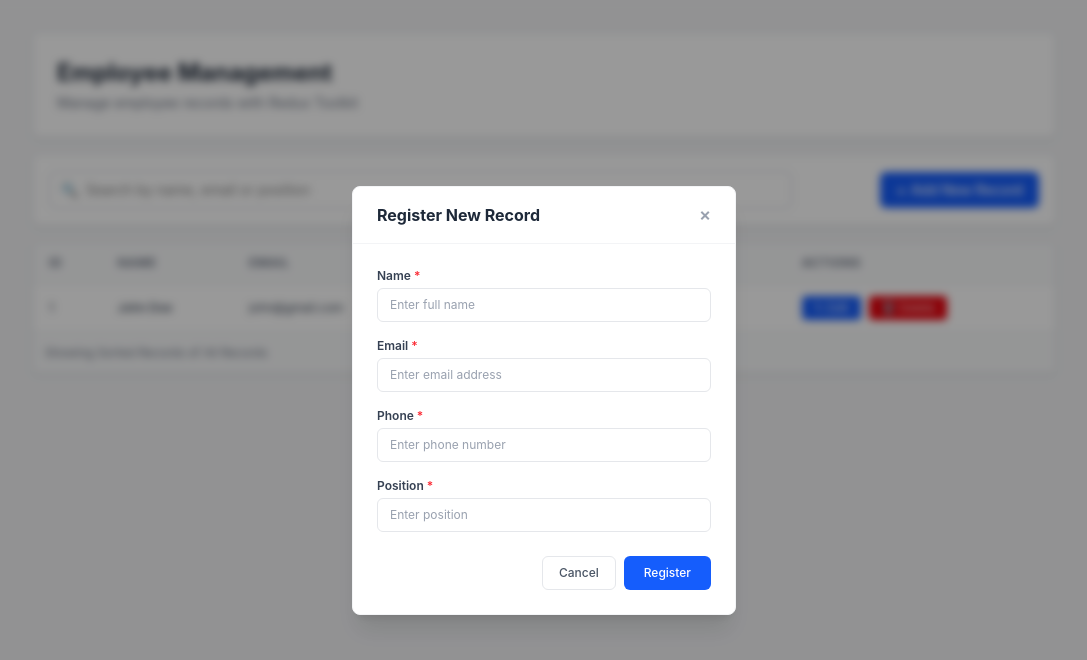
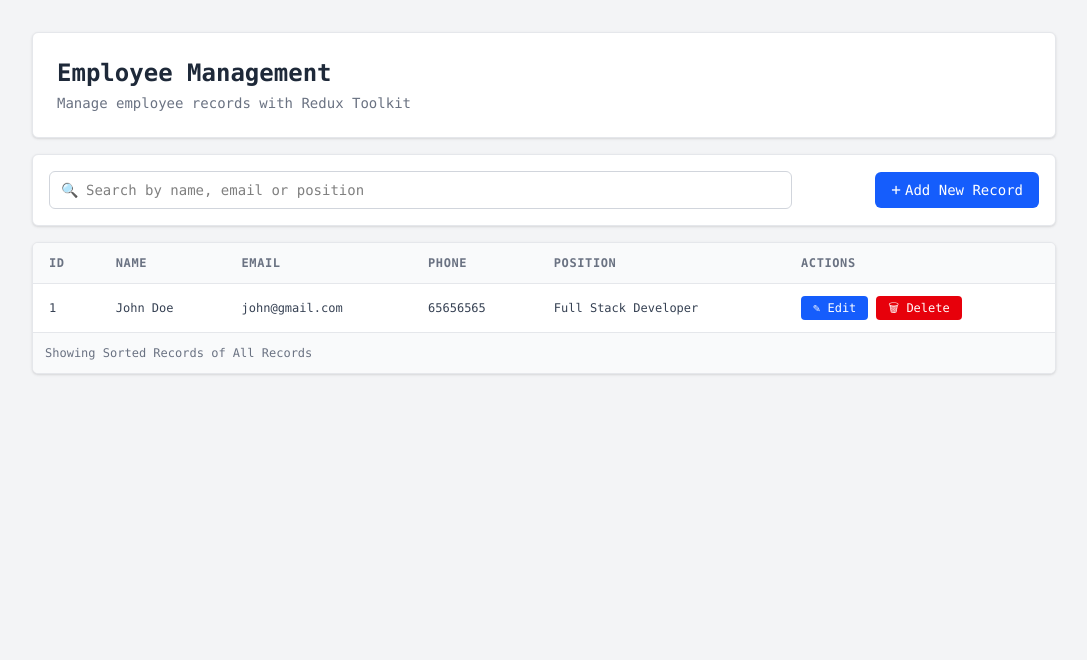
Before and after one commit to alimuzmmil294-coder/New-Repo, a React (Vite) app: page / in a window 1280 px wide. Shown: the top 660 px of the page, without its empty margins (96-1183 px from the left). Built offline with nearby package versions, Linux system fonts and the light colour scheme.

Commit message:
Added Update Reducer

```diff
--- a/src/components/TableRecord.jsx
+++ b/src/components/TableRecord.jsx
@@ -3,7 +3,7 @@ import RecordModel from "./RecordModel";
 
 export default function EmployeeManagementUI() {
   return (
-    <div className="min-h-screen bg-gray-100 p-8 font-sans">
+    <div className="min-h-screen font-mono bg-gray-100 p-8">
       <div className="max-w-5xl mx-auto space-y-4">
         {/* Header Section */}
         <div className="bg-white p-6 rounded-md shadow-sm border border-gray-200">
@@ -15,7 +15,7 @@ export default function EmployeeManagementUI() {
           </p>
         </div>
 
-        {/* Search and Action Bar */}
+
         <div className="bg-white p-4 rounded-md shadow-sm border border-gray-200 flex flex-col md:flex-row items-center justify-between gap-4">
           <div className="relative w-full md:w-3/4">
             <span className="absolute inset-y-0 left-0 flex items-center pl-3 pointer-events-none text-gray-400 text-sm">
@@ -71,7 +71,7 @@ export default function EmployeeManagementUI() {
           </div>
         </div>
       </div>
-      <RecordModel/>
+      {/* <RecordModel/> */}
     </div>
   );
 }
--- a/src/features/RecordSlice.js
+++ b/src/features/RecordSlice.js
@@ -58,7 +58,6 @@ const recordSlice = createSlice({
     nextId: CalculateNextId(GetDataFromLocalStorage()),
   },
   reducers: {
-
     // Add the new records
     addRecord: (state, action) => {
       const newRecord = { id: state.nextId, ...action.payload };
@@ -68,9 +67,21 @@ const recordSlice = createSlice({
       localStorage.setItem("EmployeesRecords: ", JSON.stringify(state.items));
       state.nextId = CalculateNextId(state.items);
     },
+
+    // Update Records
+    updateRecord: (state, action) => {
+      const { id, data } = action.payload;
+
+      const index = state.items.findIndex((r) => r.id === id);
+
+      if (index !== -1) {
+        state.items[index] = { ...state.items[index], ...data };
+        localStorage.setItem("employeeRecords", JSON.stringify(state.items));
+      }
+    },
   },
 });
 
-const {addRecord} = recordSlice.actions;
+const { addRecord } = recordSlice.actions;
 
 export default recordSlice.reducer;
```
